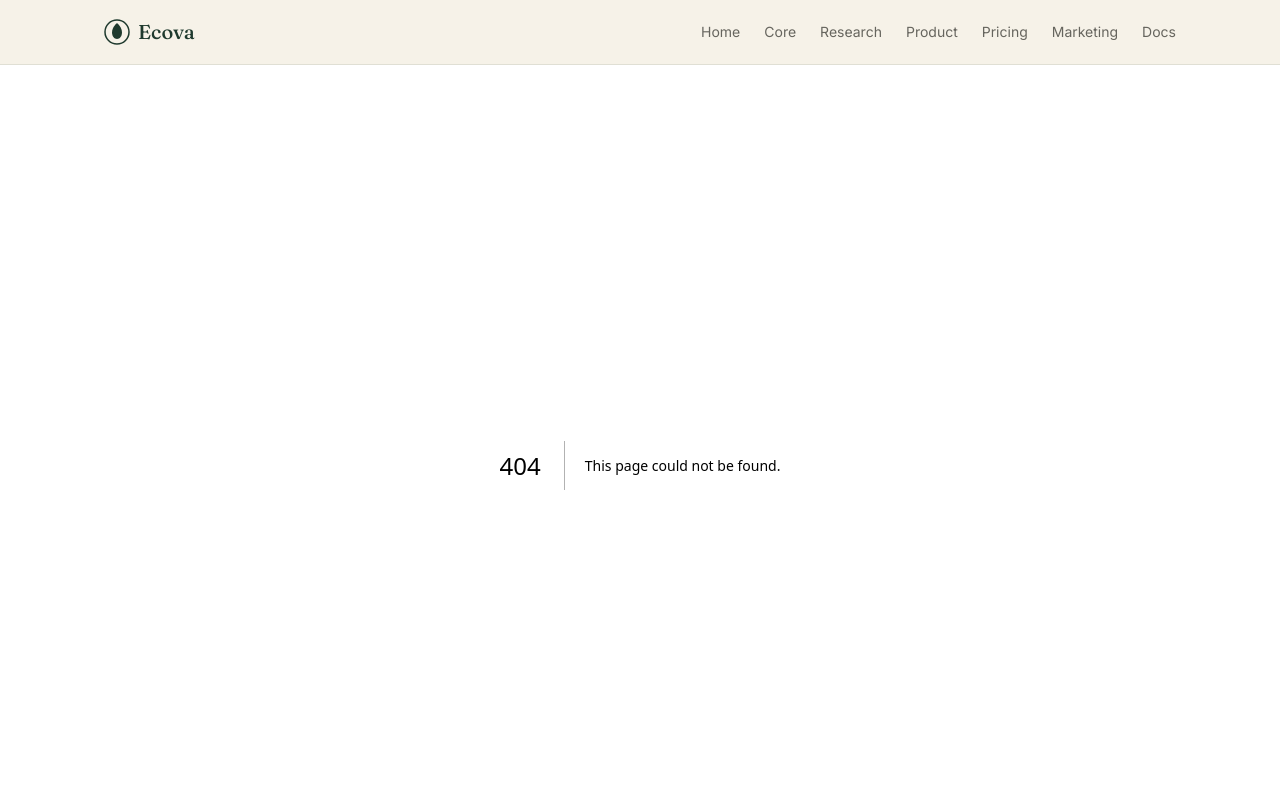
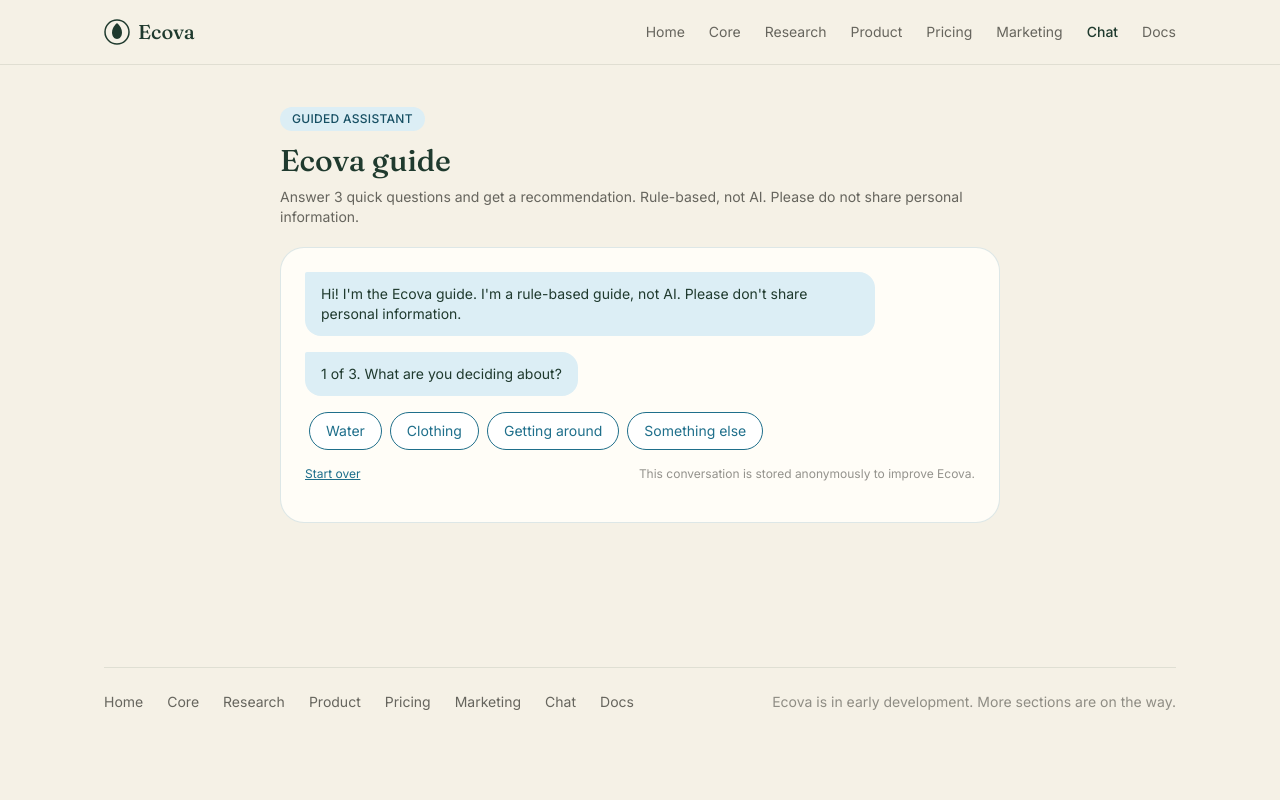
Before and after one commit to vaniahdzmtz-debug/ECOVA, a Next.js app: page /chat in a window 1280 px wide. Before the commit this address had no page. Shown: the top 800 px of the page. Built offline with nearby package versions, Linux system fonts and the light colour scheme.

Commit message:
add chat page with intake flow and checkpoint

```diff
--- /dev/null
+++ b/app/chat/page.js
@@ -0,0 +1,193 @@
+'use client';
+
+import { useEffect, useRef, useState } from 'react';
+import ChatMessage from '../../components/ChatMessage';
+import {
+  TOPICS, PRIORITIES, FREQUENCIES, INTRO, LABEL, TOPIC_HINT,
+} from '../../lib/chatLogic';
+
+const SAVE_FAIL = 'Results could not be saved right now.';
+
+function Choices({ options, onPick }) {
+  return (
+    <div className="flex flex-wrap gap-2 pl-1">
+      {options.map((o) => (
+        <button
+          key={o.value}
+          onClick={() => onPick(o)}
+          className="rounded-full border border-lake text-lake bg-white px-4 py-2 text-sm hover:bg-sky transition-colors"
+        >
+          {o.label}
+        </button>
+      ))}
+    </div>
+  );
+}
+
+export default function ChatPage() {
+  const [messages, setMessages] = useState([{ kind: 'bot', text: INTRO }]);
+  const [step, setStep] = useState('q1'); // q1, q2, q3, checkpoint, result, ended
+  const [answers, setAnswers] = useState({});
+  const [text, setText] = useState('');
+  const [flagText, setFlagText] = useState(null); // pending question for checkpoint 2
+  const [saveNote, setSaveNote] = useState('');
+  const [sessionId, setSessionId] = useState(null);
+  const [rating, setRating] = useState(null);
+  const [comment, setComment] = useState('');
+  const [feedbackDone, setFeedbackDone] = useState('');
+  const bottomRef = useRef(null);
+
+  useEffect(() => {
+    setMessages((m) => [...m, { kind: 'bot', text: '1 of 3. What are you deciding about?' }]);
+  }, []);
+
+  useEffect(() => {
+    if (bottomRef.current && bottomRef.current.scrollIntoView) {
+      bottomRef.current.scrollIntoView({ behavior: 'smooth', block: 'end' });
+    }
+  }, [messages, step, flagText, feedbackDone]);
+
+  const add = (...items) => setMessages((m) => [...m, ...items]);
+
+  function startOver() {
+    setMessages([{ kind: 'bot', text: INTRO }, { kind: 'bot', text: '1 of 3. What are you deciding about?' }]);
+    setStep('q1');
+    setAnswers({});
+    setFlagText(null);
+    setSaveNote('');
+    setSessionId(null);
+    setRating(null);
+    setComment('');
+    setFeedbackDone('');
+    setText('');
+  }
+
+  function pickTopic(value, label) {
+    if (value === 'other') {
+      add(
+        { kind: 'user', text: label },
+        { kind: 'bot', text: `${TOPIC_HINT} If you want, type your question below and I can save it for the Ecova team.` }
+      );
+      return;
+    }
+    setAnswers((a) => ({ ...a, category: value }));
+    add({ kind: 'user', text: label }, { kind: 'bot', text: '2 of 3. What matters most right now?' });
+    setStep('q2');
+  }
+
+  function pickPriority(o) {
+    setAnswers((a) => ({ ...a, priority: o.value }));
+    add({ kind: 'user', text: o.label }, { kind: 'bot', text: '3 of 3. How often do you make this choice?' });
+    setStep('q3');
+  }
+
+  function pickFrequency(o) {
+    setAnswers((a) => ({ ...a, frequency: o.value }));
+    add({ kind: 'user', text: o.label });
+    setStep('checkpoint');
+  }
+
+  async function confirm() {
+    const rec = recommend(answers);
+    add({ kind: 'user', text: 'Confirm' }, { kind: 'result', rec });
+    setStep('result');
+  }
+
+  function edit() {
+    startOver();
+  }
+
+
+
+
+  function renderMessage(m, i) {
+    if (m.kind === 'user') return <ChatMessage key={i} from="user">{m.text}</ChatMessage>;
+    if (m.kind === 'bot') return <ChatMessage key={i} from="bot">{m.text}</ChatMessage>;
+    if (m.kind === 'guard') {
+      return (
+        <div key={i} className="rounded-2xl border-2 border-clay bg-clay/10 p-4 text-sm">
+          <p className="text-xs font-medium uppercase tracking-wide text-clay mb-1">Guardrail</p>
+          <p className="text-forest">{m.text}</p>
+        </div>
+      );
+    }
+    if (m.kind === 'saved') {
+      return (
+        <div key={i} className="rounded-2xl border border-lake/20 bg-white p-4 text-sm">
+          <p className="text-xs font-medium uppercase tracking-wide text-lakeDeep mb-1">Saved for review</p>
+          <p className="text-ink/75">{m.text}</p>
+        </div>
+      );
+    }
+    if (m.kind === 'result') {
+      const r = m.rec;
+      return (
+        <div key={i} className="rounded-2xl border border-lake/20 bg-white p-5" data-testid="result">
+          <p className="text-xs font-medium uppercase tracking-wide text-lakeDeep mb-1">Recommendation</p>
+          <p className="font-display text-xl text-forest mb-3" data-testid="rec-title">{r.title}</p>
+          <p className="text-sm text-ink/80 mb-2">{r.reason}</p>
+          <p className="text-sm text-ink/80 mb-2">{r.frequencyNote}</p>
+          {r.tip && <p className="text-sm text-ink/80 mb-3">{r.tip}</p>}
+          <div className="grid sm:grid-cols-2 gap-3 text-sm">
+            {r.options.map((o) => (
+              <div key={o.id} className={`rounded-xl p-3 ${o.impact_level === 'low' ? 'bg-mint' : 'bg-sky'}`}>
+                <p className="font-medium text-forest">{o.name}</p>
+                <p className="text-xs text-ink/70">
+                  {o.price_level} · {o.impact_level[0].toUpperCase() + o.impact_level.slice(1)} impact · {o.convenience_level[0].toUpperCase() + o.convenience_level.slice(1)} convenience
+                </p>
+              </div>
+            ))}
+          </div>
+          <p className="text-xs text-ink/50 mt-3">{LABEL}.</p>
+        </div>
+      );
+    }
+    return null;
+  }
+
+  return (
+    <main className="max-w-3xl mx-auto px-6 pt-10 pb-16">
+      <span className="inline-block text-xs font-medium uppercase tracking-wide text-lakeDeep bg-sky rounded-full px-3 py-1 mb-3">
+        Guided assistant
+      </span>
+      <h1 className="font-display text-3xl font-medium text-forest mb-2">Ecova guide</h1>
+      <p className="text-sm text-ink/70 mb-5">
+        Answer 3 quick questions and get a recommendation. Rule-based, not AI. Please do not share personal information.
+      </p>
+
+      <div className="bg-card border border-lake/15 rounded-3xl p-5 md:p-6 space-y-4">
+        {messages.map(renderMessage)}
+
+        {step === 'q1' && !flagText && (
+          <Choices options={TOPICS} onPick={(o) => pickTopic(o.value, o.label)} />
+        )}
+        {step === 'q2' && <Choices options={PRIORITIES} onPick={pickPriority} />}
+        {step === 'q3' && <Choices options={FREQUENCIES} onPick={pickFrequency} />}
+
+        {step === 'checkpoint' && (
+          <div className="rounded-2xl border-2 border-leaf bg-mint/50 p-4 text-sm" data-testid="checkpoint">
+            <p className="text-xs font-medium uppercase tracking-wide text-leaf mb-2">Checkpoint: is this right?</p>
+            <p className="text-forest">{summaryLine(answers)}</p>
+            <div className="mt-3 flex gap-2">
+              <button onClick={confirm} className="rounded-full bg-leaf text-white px-4 py-2 text-sm">Confirm</button>
+              <button onClick={edit} className="rounded-full border border-lake text-lake px-4 py-2 text-sm">Edit</button>
+            </div>
+          </div>
+        )}
+
+
+        {step === 'result' && (
+          <div className="space-y-3">
+          </div>
+        )}
+
+
+        <div className="flex justify-between items-center">
+          <button onClick={startOver} className="text-xs text-lake underline whitespace-nowrap mr-3">Start over</button>
+          <p className="text-xs text-ink/50">This conversation is stored anonymously to improve Ecova.</p>
+        </div>
+        <div ref={bottomRef} />
+      </div>
+    </main>
+  );
+}
--- /dev/null
+++ b/components/ChatMessage.js
@@ -0,0 +1,18 @@
+export default function ChatMessage({ from, children }) {
+  if (from === 'user') {
+    return (
+      <div className="flex justify-end">
+        <div className="max-w-[85%] rounded-2xl rounded-tr-sm bg-lake text-white px-4 py-3 text-sm">
+          {children}
+        </div>
+      </div>
+    );
+  }
+  return (
+    <div className="flex">
+      <div className="max-w-[85%] rounded-2xl rounded-tl-sm bg-sky text-forest px-4 py-3 text-sm">
+        {children}
+      </div>
+    </div>
+  );
+}
--- a/components/Footer.js
+++ b/components/Footer.js
@@ -23,6 +23,9 @@ export default function Footer() {
           <Link href="/marketing" className="hover:text-forest transition-colors">
             Marketing
           </Link>
+          <Link href="/chat" className="hover:text-forest transition-colors">
+            Chat
+          </Link>
           <Link href="/docs" className="hover:text-forest transition-colors">
             Docs
           </Link>
--- a/components/NavBar.js
+++ b/components/NavBar.js
@@ -43,6 +43,9 @@ export default function NavBar() {
           <Link href="/marketing" className={linkClass('/marketing')}>
             Marketing
           </Link>
+          <Link href="/chat" className={linkClass('/chat')}>
+            Chat
+          </Link>
           <Link href="/docs" className={linkClass('/docs')}>
             Docs
           </Link>
```
